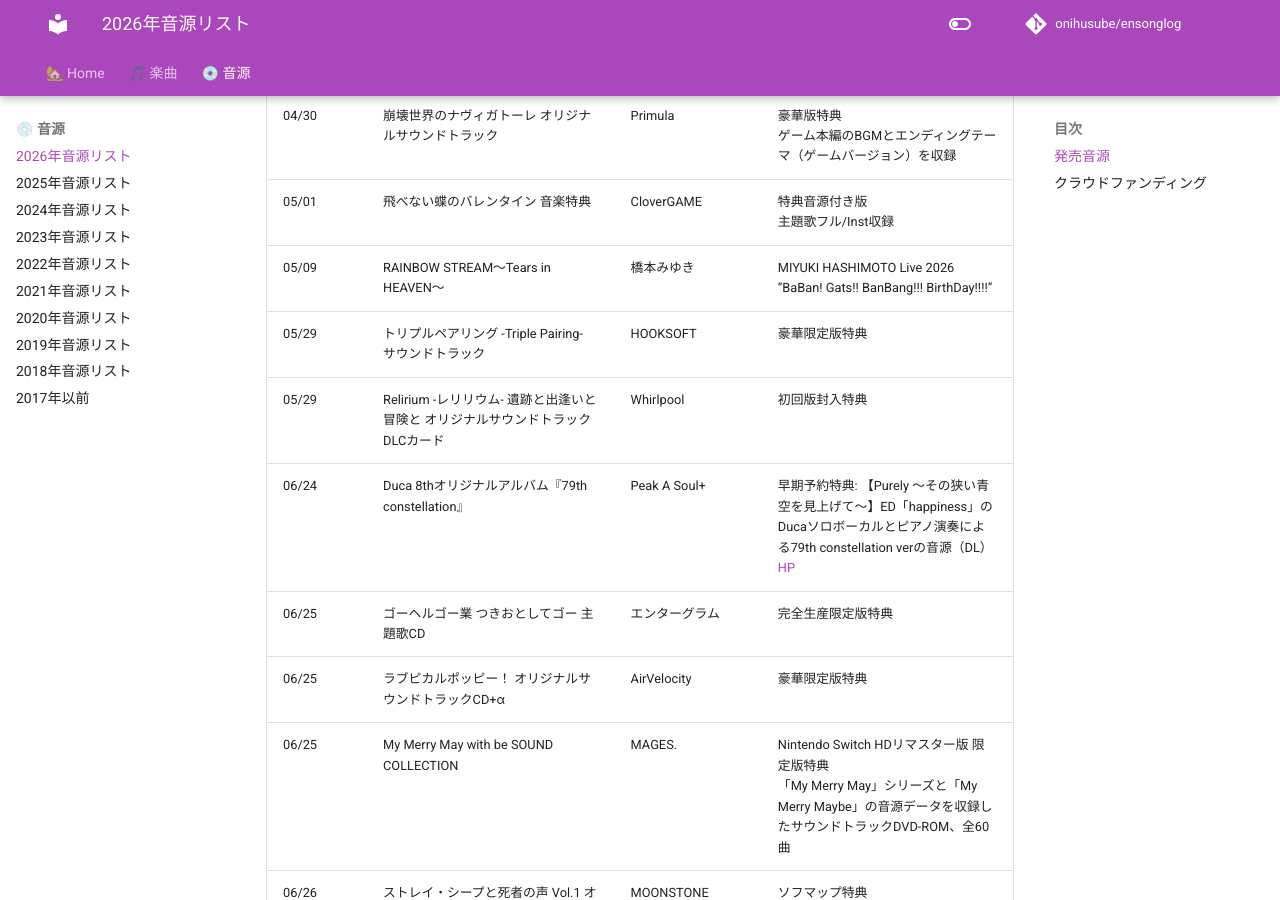
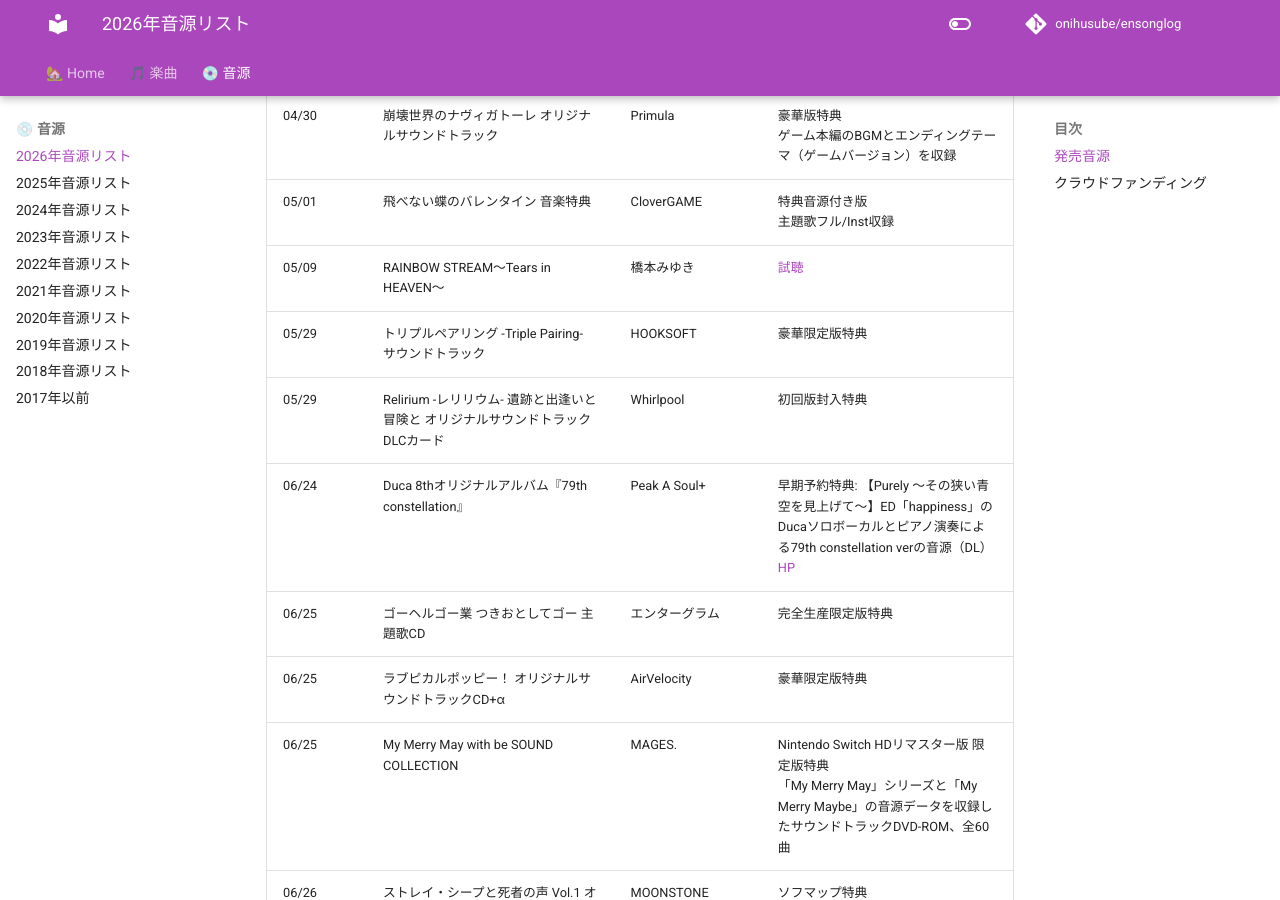
Before and after one commit to onihusube/ensonglog, an MkDocs documentation site: the page built from docs/2026/音源.md, in a window 1280 px wide and 900 px high, scrolled down 5227 px. Built offline with MkDocs 1.6.1 and Material for MkDocs 9.7.7, drawn with Linux system fonts in a browser that asks for light colours; comment, search, counter and statistics services are not loaded.

Commit message:
視聴リンク追加

```diff
--- a/docs/2026/音源.md
+++ b/docs/2026/音源.md
@@ -79,7 +79,7 @@
 | 04/30 | 花束を君に贈ろう-Kinsenka- サウンドトラックCD | フロントウイング／ブシロード | 初回限定版特典 |
 | 04/30 | 崩壊世界のナヴィガトーレ オリジナルサウンドトラック | Primula | 豪華版特典 </br> ゲーム本編のBGMとエンディングテーマ（ゲームバージョン）を収録 |
 | 05/01 | 飛べない蝶のバレンタイン 音楽特典 | CloverGAME | 特典音源付き版 </br> 主題歌フル/Inst収録 |
-| 05/09 | RAINBOW STREAM〜Tears in HEAVEN〜 | 橋本みゆき | MIYUKI HASHIMOTO Live 2026 “BaBan! Gats!! BanBang!!! BirthDay!!!!” |
+| 05/09 | RAINBOW STREAM〜Tears in HEAVEN〜 | 橋本みゆき | [試聴](https://www.youtube.com/watch?v=jr6DSkaBF8Y) |
 | 05/29 | トリプルペアリング -Triple Pairing- サウンドトラック | HOOKSOFT | 豪華限定版特典 |
 | 05/29 | Relirium -レリリウム- 遺跡と出逢いと冒険と オリジナルサウンドトラック DLCカード | Whirlpool | 初回版封入特典 |
 | 06/24 | Duca 8thオリジナルアルバム『79th constellation』 | Peak A Soul+ | 早期予約特典: 【Purely ～その狭い青空を見上げて～】ED「happiness」のDucaソロボーカルとピアノ演奏による79th constellation verの音源（DL） </br> [HP](https://peakasoul.stores.jp/items/69ede866d13241a7c1e8140c) |
```
